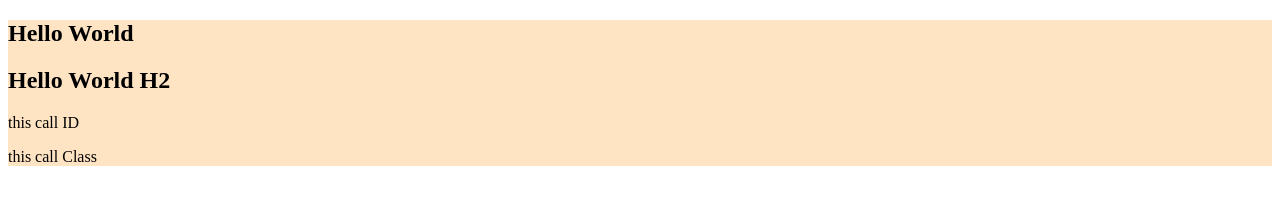
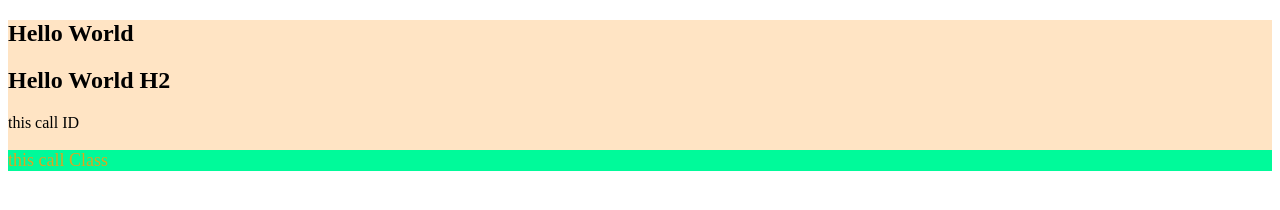
Before and after one commit to AkashAlways24/mil5Mod25, a plain HTML site: page index.html in a window 1280 px wide. Drawn offline with Linux system fonts and the light colour scheme.

Commit message:
add stylejs.js

```diff
--- a/index.html
+++ b/index.html
@@ -12,11 +12,12 @@
       <h1>Hello World</h1>
       <h2>Hello World H2</h2>
       <p id="pID">this call ID</p>
-      <p class="pClass">this call Class</p>
+      <p class="pClass colorMix">this call Class</p>
     </section>
   </main>
 
 
-  <script src="./mil5mod25.js"></script>
+  <!-- <script src="./mil5mod25.js"></script> -->
+  <script src="./styleInjs.js"></script>
 </body>
 </html>
--- a/style.css
+++ b/style.css
@@ -1,3 +1,13 @@
 section{
   background-color: bisque;
 }
+
+/* .pClass{
+  background-color: steelblue;
+} */
+
+.colorMix{
+  font-size: large;
+  color: goldenrod;
+  background-color: mediumspringgreen;
+}
--- /dev/null
+++ b/styleInjs.js
@@ -0,0 +1,6 @@
+// const pSec = document.getElementsByClassName("pClass");
+// pSec.classList.add('colorMix');
+
+const newClass = document.getElementsByClassName('pClass');
+newClass.classList.remove('colorMix');
+// console.log(newClass);
```
